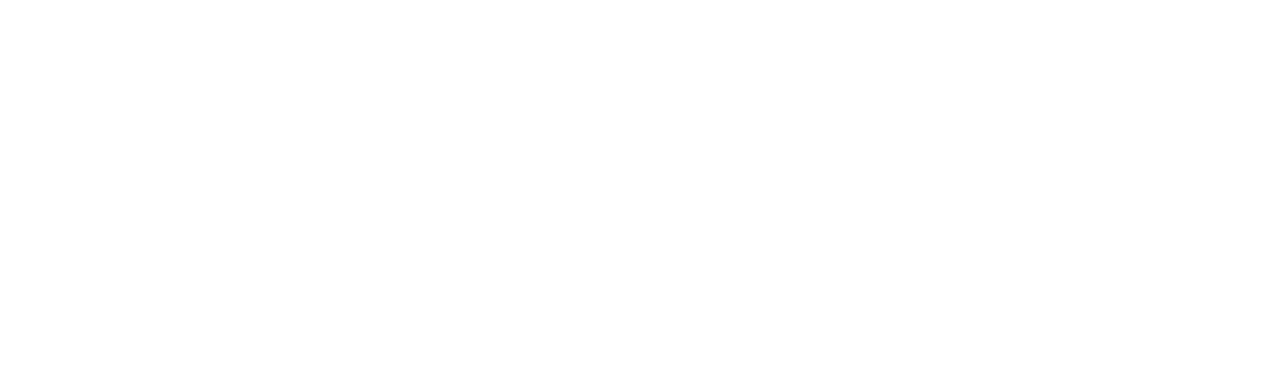
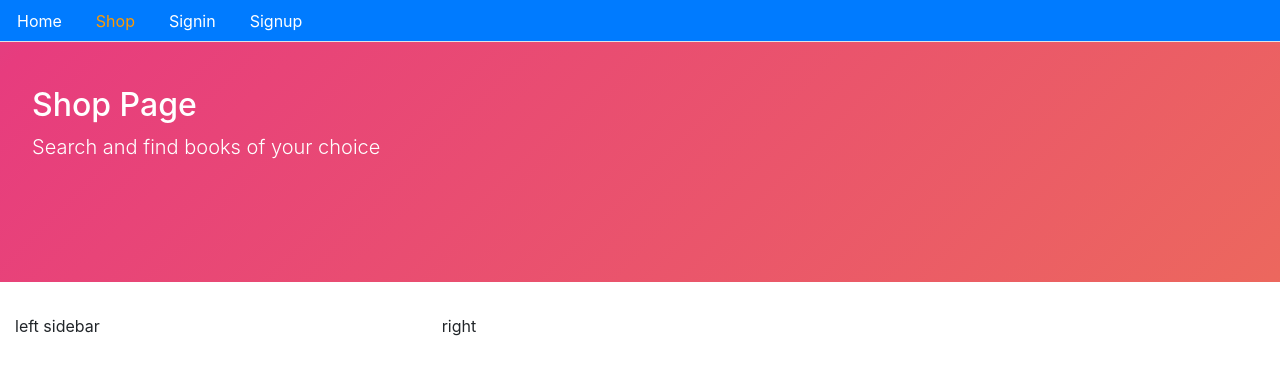
Before and after one commit to mustafamakarnaci/e-commerce, a React (Create React App) app in the folder ecommerce-front/: page /shop in a window 1280 px wide. Shown: the top 374 px of the page. Built offline with nearby package versions, Linux system fonts and the light colour scheme.

Commit message:
added Shop page

```diff
--- a/ecommerce-front/src/Routes.js
+++ b/ecommerce-front/src/Routes.js
@@ -3,6 +3,7 @@ import { BrowserRouter, Switch, Route } from 'react-router-dom';
 import Signup from './user/Signup'
 import Signin from './user/Signin'
 import Home from './core/Home';
+import Shop from './core/Shop';
 import PrivateRoute from './auth/PrivateRoute';
 import AdminRoute from './auth/AdminRoute';
 import UserDashboard from './user/UserDashboard';
@@ -16,6 +17,7 @@ const Routes = () => {
         <BrowserRouter>
             <Switch>
                 <Route path="/" exact component={Home} />
+                <Route path="/shop" exact component={Shop} />
                 <Route path="/signin" exact component={Signin} />
                 <Route path="/signup" exact component={Signup} />
                 <PrivateRoute path="/user/dashboard" exact component={UserDashboard} />
--- a/ecommerce-front/src/core/Menu.js
+++ b/ecommerce-front/src/core/Menu.js
@@ -18,6 +18,11 @@ const Menu = ({ history }) => {
                 <li className="nav-item">
                     <Link to='/' className="nav-link" style={isActive(history, '/')}>
                         Home
+                    </Link>
+                </li>
+                <li className="nav-item">
+                    <Link to='/shop' className="nav-link" style={isActive(history, '/shop')}>
+                        Shop
                     </Link>
                 </li>
 
--- /dev/null
+++ b/ecommerce-front/src/core/Shop.js
@@ -0,0 +1,24 @@
+import React, { useState, useEffect } from 'react'
+import Layout from './Layout'
+import Card from './Card';
+
+
+
+const Show = () => {
+    return (
+        <Layout title='Shop Page' description="Search and find books of your choice" className="container-fluid">
+
+            <div className="row">
+                <div className="col-4">
+                    left sidebar
+                </div>
+                <div className="col-8">
+                    right
+                </div>
+            </div>
+
+        </Layout>
+    )
+}
+
+export default Show
```
